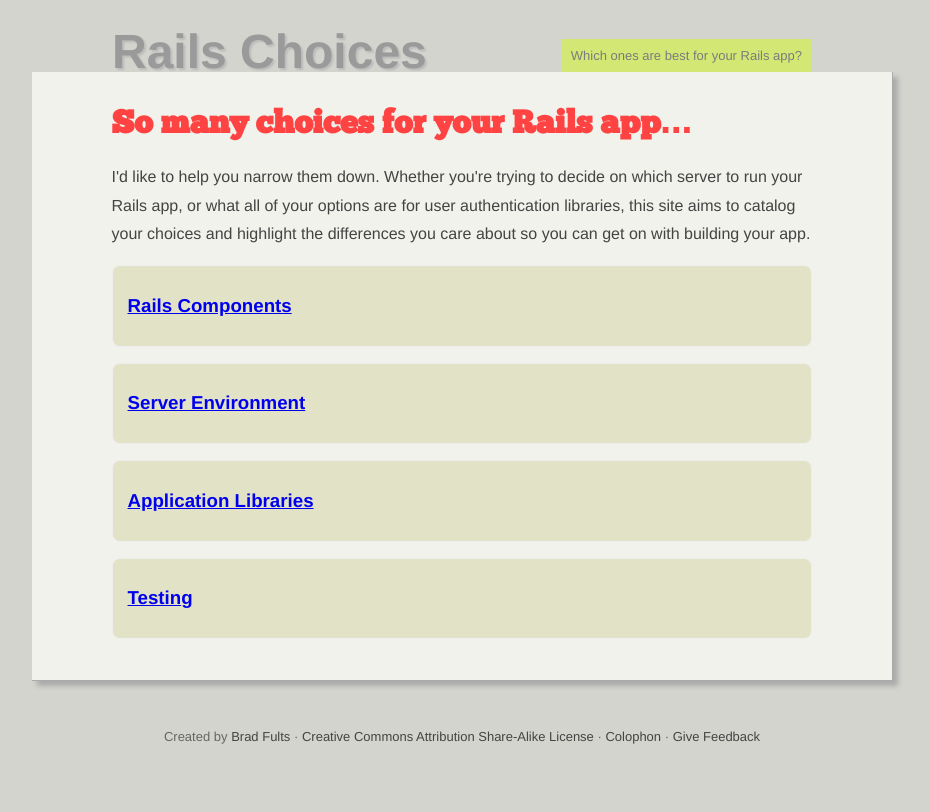
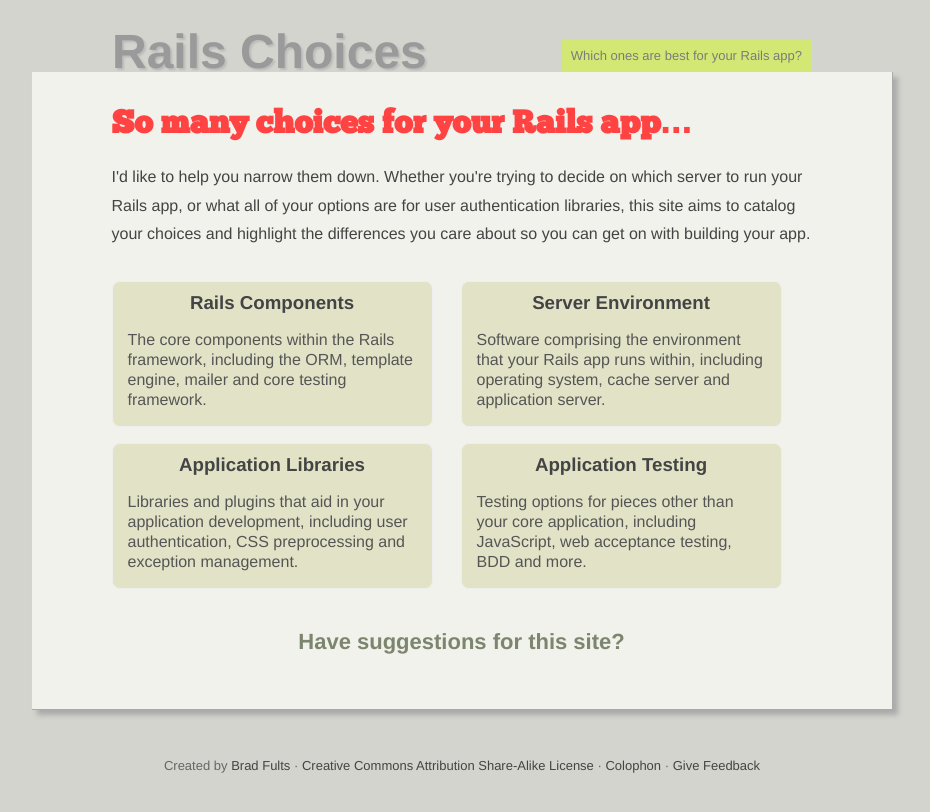
Before and after one commit to h3h/railschoices.com, a Jekyll site: the page built from index.html, in a window 1280 px wide. Shown: the top 812 px of the page, without its empty margins (178-1108 px from the left). Built offline with Jekyll 4.4.1, drawn with Linux system fonts in a browser that asks for light colours.

```diff
--- a/_includes/list_topics.html
+++ b/_includes/list_topics.html
@@ -1,5 +1,10 @@
 {% for topic in page.topics %}
-<div class="item">
+<div class="topic">
   <h3><a href="{{topic.url}}">{{topic.name}}</a></h3>
+  <p>{{topic.intro}}</p>
 </div>
 {% endfor %}
+
+<p class="suggest">
+  <a href="http://getsatisfaction.com/railschoices/topics/new?style=idea&amp;query=I%20have%20an%20idea%E2%80%A6">Have suggestions for this site?</a>
+</p>
--- a/index.html
+++ b/index.html
@@ -2,14 +2,26 @@
 layout: default
 title: Rails Choices - Which ones are best for your Rails app?
 topics:
- - name: Rails Components
-   url : /rails.html
- - name: Server Environment
-   url : /environment.html
- - name: Application Libraries
-   url : /application.html
- - name: Testing
-   url : /testing.html
+ - name : Rails Components
+   url  : /rails.html
+   intro:
+     The core components within the Rails framework, including the ORM,
+     template engine, mailer and core testing framework.
+ - name : Server Environment
+   url  : /environment.html
+   intro:
+     Software comprising the environment that your Rails app runs within,
+     including operating system, cache server and application server.
+ - name : Application Libraries
+   url  : /application.html
+   intro:
+     Libraries and plugins that aid in your application development, including
+     user authentication, CSS preprocessing and exception management.
+ - name : Application Testing
+   url  : /testing.html
+   intro:
+     Testing options for pieces other than your core application, including
+     JavaScript, web acceptance testing, BDD and more.
 ---
 <h1>So many choices for your Rails app&hellip;</h1>
 <p class="section_header">
--- a/styles/site.css
+++ b/styles/site.css
@@ -1,6 +1,13 @@
 @font-face {
   font-family: Chunk;
   src: url(Chunk.otf);
+}
+a {
+  color: #882828;
+  text-decoration: none;
+}
+a:hover {
+  color: #2D1111;
 }
 body {
   background-color: #D3D4CD;
@@ -54,13 +61,41 @@ p {
 #content div.item h2 a:hover {
   color: #7C856E;
 }
+#content div.topic {
+  background-color: #E2E3C6;
+  border: 1px solid #eee;
+  border-radius: 8px;
+  -moz-border-radius: 8px;
+  -webkit-border-radius: 8px;
+  color: #555;
+  float: left;
+  margin: 1em 28px 0 0;
+  padding: 10px 15px 0;
+  width: 289px;
+}
+#content div.topic h3 {
+  margin: 0;
+  text-align: center;
+}
+#content div.topic h3 a {
+  color: #444;
+  text-decoration: none;
+}
+#content div.topic h3 a:hover {
+  color: #7C856E;
+}
+#content div.topic p {
+  line-height: 1.25em;
+}
 #content h1 {
   color: #ff4242;
   font-family: Chunk, "Lucida Grande", Verdana, sans-serif;
 }
 #content p.suggest {
+  clear: both;
   font-size: 22px;
   font-weight: bold;
+  padding-top: 1.5em;
   text-align: center;
 }
 #content p.suggest a {
```
Also changed, not shown: colophon.html (added, +40 -0 lines), styles/League-Gothic.otf (deleted).
